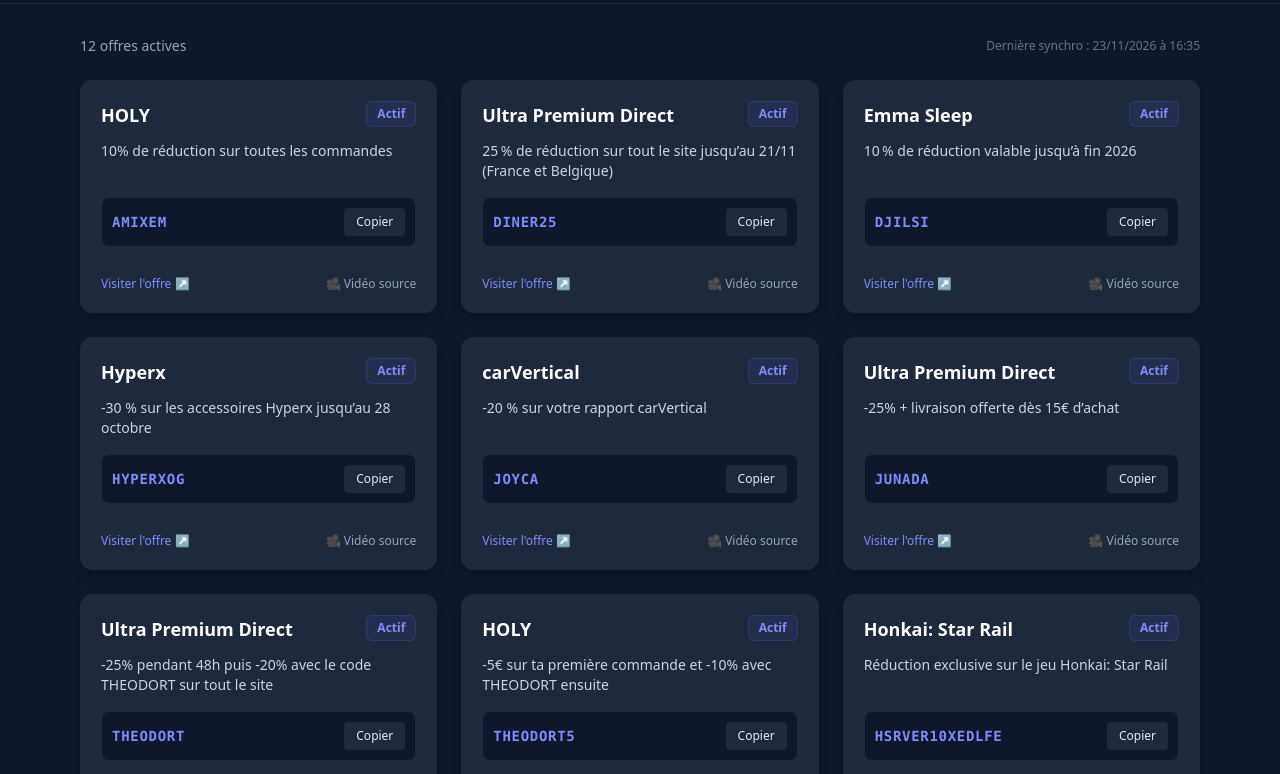
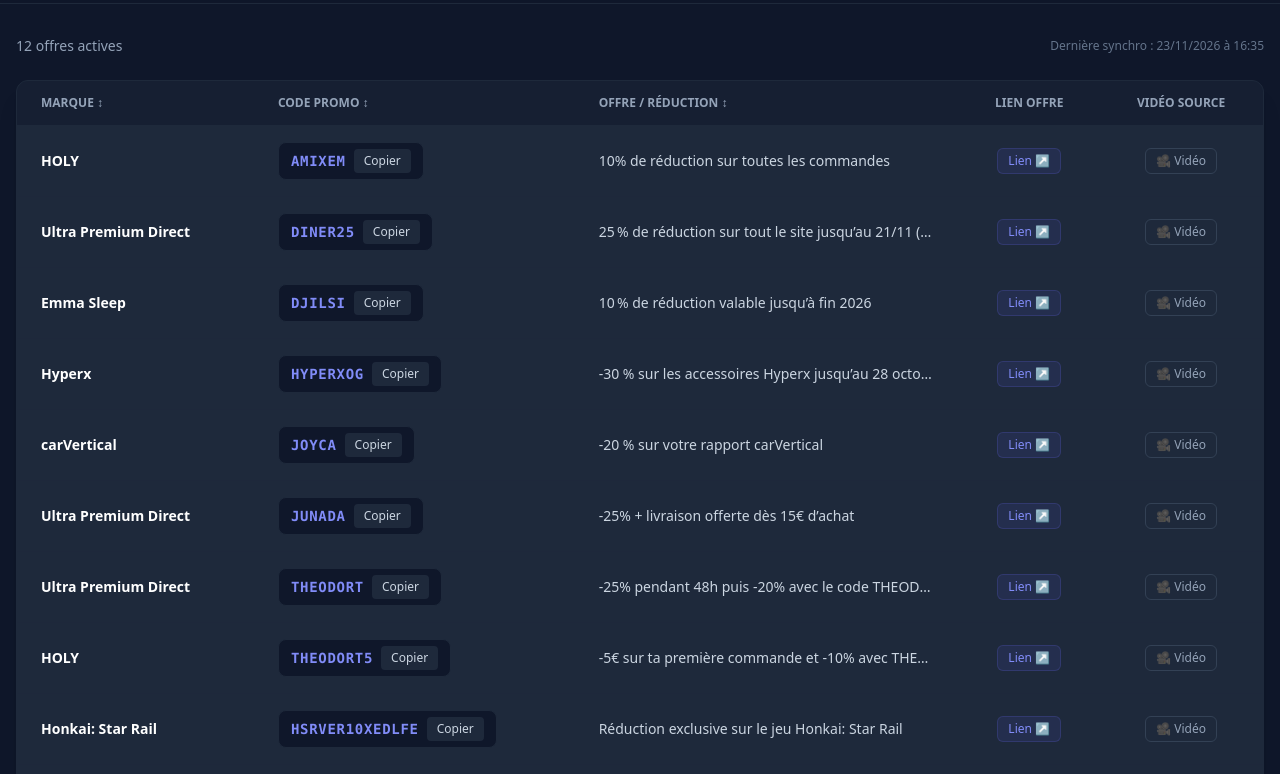
Before and after one commit to mathuld/n8n, a plain HTML site: page index.html in a window 1280 px wide. Shown: the part 67-841 px from the top of the page. Drawn offline with nearby package versions, Linux system fonts and the light colour scheme.

Commit message:
Update index.html

```diff
--- a/index.html
+++ b/index.html
@@ -4,7 +4,7 @@
     <meta charset="UTF-8">
     <meta name="viewport" content="width=device-width, initial-scale=1.0">
     <title>Agrégateur de Codes Promo YouTube</title>
-    <!-- Tailwind CSS pour un design propre et rapide -->
+    <!-- Tailwind CSS -->
     <script src="https://cdn.tailwindcss.com"></script>
     <script>
         tailwind.config = {
@@ -14,6 +14,7 @@
                     colors: {
                         darkbg: '#0f172a',
                         cardbg: '#1e293b',
+                        tablehover: '#273548'
                     }
                 }
             }
@@ -24,7 +25,7 @@
 
     <!-- En-tête -->
     <header class="border-b border-slate-800 bg-darkbg/80 backdrop-blur sticky top-0 z-50">
-        <div class="max-w-6xl mx-auto px-4 py-4 flex flex-col sm:flex-row justify-between items-center gap-4">
+        <div class="max-w-7xl mx-auto px-4 py-4 flex flex-col sm:flex-row justify-between items-center gap-4">
             <div class="flex items-center space-x-3">
                 <span class="text-2xl">🎟️</span>
                 <h1 class="text-xl font-bold tracking-tight text-white">Promos YouTube</h1>
@@ -38,25 +39,40 @@
     </header>
 
     <!-- Contenu Principal -->
-    <main class="max-w-6xl mx-auto px-4 py-8">
+    <main class="max-w-7xl mx-auto px-4 py-8">
         <div class="flex justify-between items-center mb-6">
             <p id="counter" class="text-sm text-slate-400">Chargement des codes promo...</p>
             <span id="updateDate" class="text-xs text-slate-500"></span>
         </div>
 
-        <!-- Grille des offres -->
-        <div id="promoGrid" class="grid grid-cols-1 md:grid-cols-2 lg:grid-cols-3 gap-6">
-            <!-- Injecté dynamiquement par JavaScript -->
+        <!-- Tableau des offres -->
+        <div class="bg-cardbg border border-slate-800 rounded-xl shadow-xl overflow-hidden">
+            <div class="overflow-x-auto">
+                <table class="w-full text-left border-collapse">
+                    <thead>
+                        <tr class="border-b border-slate-800 text-xs font-semibold text-slate-400 uppercase bg-slate-900/50">
+                            <th onclick="sortTable('brand')" class="py-3.5 px-6 cursor-pointer hover:text-indigo-400 transition">Marque ↕</th>
+                            <th onclick="sortTable('promo_code')" class="py-3.5 px-6 cursor-pointer hover:text-indigo-400 transition">Code Promo ↕</th>
+                            <th onclick="sortTable('offer')" class="py-3.5 px-6 cursor-pointer hover:text-indigo-400 transition">Offre / Réduction ↕</th>
+                            <th class="py-3.5 px-6 text-center">Lien Offre</th>
+                            <th class="py-3.5 px-6 text-center">Vidéo Source</th>
+                        </tr>
+                    </thead>
+                    <tbody id="promoTableBody" class="divide-y divide-slate-800/60 text-sm">
+                        <!-- Injecté dynamiquement par JavaScript -->
+                    </tbody>
+                </table>
+            </div>
         </div>
     </main>
 
-    <!-- Script de chargement et de filtrage -->
+    <!-- Script de chargement, de tri et de recherche -->
     <script>
         let allOffers = [];
+        let currentSort = { column: null, ascending: true };
 
         async function loadPromos() {
             try {
-                // Chemin vers votre fichier JSON mis à jour par n8n sur GitHub
                 const response = await fetch('./data/promos.json');
                 if (!response.ok) throw new Error("Fichier introuvable");
 
@@ -70,52 +86,79 @@
 
                 displayOffers(allOffers);
             } catch (error) {
-                document.getElementById('promoGrid').innerHTML = `
-                    <div class="col-span-full text-center py-12 text-slate-500">
-                        <p class="text-lg">Aucun fichier de codes promo trouvé pour l'instant.</p>
-                        <p class="text-sm mt-2">Lancez votre workflow n8n pour générer le premier <code>promos.json</code> !</p>
-                    </div>`;
+                document.getElementById('promoTableBody').innerHTML = `
+                    <tr>
+                        <td colspan="5" class="text-center py-12 text-slate-500">
+                            <p class="text-lg">Aucun fichier de codes promo trouvé pour l'instant.</p>
+                            <p class="text-sm mt-2">Lancez votre workflow n8n pour générer le premier <code>promos.json</code> !</p>
+                        </td>
+                    </tr>`;
                 document.getElementById('counter').innerText = '0 offre disponible';
             }
         }
 
         function displayOffers(offers) {
-            const grid = document.getElementById('promoGrid');
+            const tbody = document.getElementById('promoTableBody');
             document.getElementById('counter').innerText = `${offers.length} offre${offers.length > 1 ? 's' : ''} active${offers.length > 1 ? 's' : ''}`;
 
             if (offers.length === 0) {
-                grid.innerHTML = `<div class="col-span-full text-center py-12 text-slate-500">Aucun résultat ne correspond à votre recherche.</div>`;
+                tbody.innerHTML = `<tr><td colspan="5" class="text-center py-12 text-slate-500">Aucun résultat ne correspond à votre recherche.</td></tr>`;
                 return;
             }
 
-            grid.innerHTML = offers.map(item => `
-                <div class="bg-cardbg border border-slate-800 rounded-xl p-5 flex flex-col justify-between shadow-lg hover:border-slate-700 transition">
-                    <div>
-                        <div class="flex justify-between items-start gap-2 mb-3">
-                            <h3 class="font-bold text-lg text-white">${escapeHtml(item.brand)}</h3>
-                            <span class="bg-indigo-500/10 text-indigo-400 text-xs font-semibold px-2.5 py-1 rounded-md border border-indigo-500/20">Actif</span>
-                        </div>
-                        <p class="text-sm text-slate-300 mb-4">${escapeHtml(item.offer)}</p>
-                    </div>
+            tbody.innerHTML = offers.map(item => `
+                <tr class="hover:bg-tablehover transition">
+                    <!-- Marque -->
+                    <td class="py-4 px-6 font-semibold text-white whitespace-nowrap">
+                        ${escapeHtml(item.brand)}
+                    </td>
 
-                    <div>
-                        <!-- Code Promo & Bouton Copier -->
-                        <div class="flex items-center justify-between bg-slate-900 border border-slate-800 rounded-lg p-2.5 mb-4">
-                            <span class="font-mono font-bold text-indigo-400 tracking-wider text-sm select-all">${escapeHtml(item.promo_code)}</span>
+                    <!-- Code Promo avec bouton Copier -->
+                    <td class="py-4 px-6 whitespace-nowrap">
+                        <div class="inline-flex items-center gap-2 bg-slate-900 border border-slate-800 rounded-lg px-3 py-1.5">
+                            <span class="font-mono font-bold text-indigo-400 tracking-wider select-all">${escapeHtml(item.promo_code)}</span>
                             <button onclick="copyCode('${escapeHtml(item.promo_code, true)}', this)"
-                                class="text-xs bg-slate-800 hover:bg-slate-700 text-slate-200 px-3 py-1.5 rounded transition font-medium">
+                                class="text-xs bg-slate-800 hover:bg-slate-700 text-slate-300 hover:text-white px-2.5 py-1 rounded transition font-medium">
                                 Copier
                             </button>
                         </div>
+                    </td>
 
-                        <!-- Liens d'action -->
-                        <div class="flex items-center justify-between text-xs pt-3 border-t border-slate-800/80">
-                            ${item.link ? `<a href="${item.link}" target="_blank" rel="noopener noreferrer" class="text-indigo-400 hover:text-indigo-300 transition flex items-center gap-1">Visiter l'offre ↗</a>` : '<span></span>'}
-                            ${item.video_url ? `<a href="${item.video_url}" target="_blank" rel="noopener noreferrer" class="text-slate-400 hover:text-slate-200 transition flex items-center gap-1">🎥 Vidéo source</a>` : ''}
-                        </div>
-                    </div>
-                </div>
+                    <!-- Description de l'offre -->
+                    <td class="py-4 px-6 text-slate-300 max-w-xs truncate" title="${escapeHtml(item.offer)}">
+                        ${escapeHtml(item.offer)}
+                    </td>
+
+                    <!-- Lien de l'offre -->
+                    <td class="py-4 px-6 text-center whitespace-nowrap">
+                        ${item.link ? `<a href="${item.link}" target="_blank" rel="noopener noreferrer" class="text-indigo-400 hover:text-indigo-300 text-xs font-medium transition inline-flex items-center gap-1 bg-indigo-500/10 border border-indigo-500/20 px-2.5 py-1 rounded-md">Lien ↗</a>` : '<span class="text-slate-600">-</span>'}
+                    </td>
+
+                    <!-- Vidéo source -->
+                    <td class="py-4 px-6 text-center whitespace-nowrap">
+                        ${item.video_url ? `<a href="${item.video_url}" target="_blank" rel="noopener noreferrer" class="text-slate-400 hover:text-slate-200 text-xs font-medium transition inline-flex items-center gap-1 bg-slate-800 border border-slate-700 px-2.5 py-1 rounded-md">🎥 Vidéo</a>` : '<span class="text-slate-600">-</span>'}
+                    </td>
+                </tr>
             `).join('');
+        }
+
+        function sortTable(column) {
+            if (currentSort.column === column) {
+                currentSort.ascending = !currentSort.ascending;
+            } else {
+                currentSort.column = column;
+                currentSort.ascending = true;
+            }
+
+            const sorted = [...allOffers].sort((a, b) => {
+                let valA = (a[column] || "").toLowerCase();
+                let valB = (b[column] || "").toLowerCase();
+                if (valA < valB) return currentSort.ascending ? -1 : 1;
+                if (valA > valB) return currentSort.ascending ? 1 : -1;
+                return 0;
+            });
+
+            displayOffers(sorted);
         }
 
         function copyCode(code, btn) {
```
